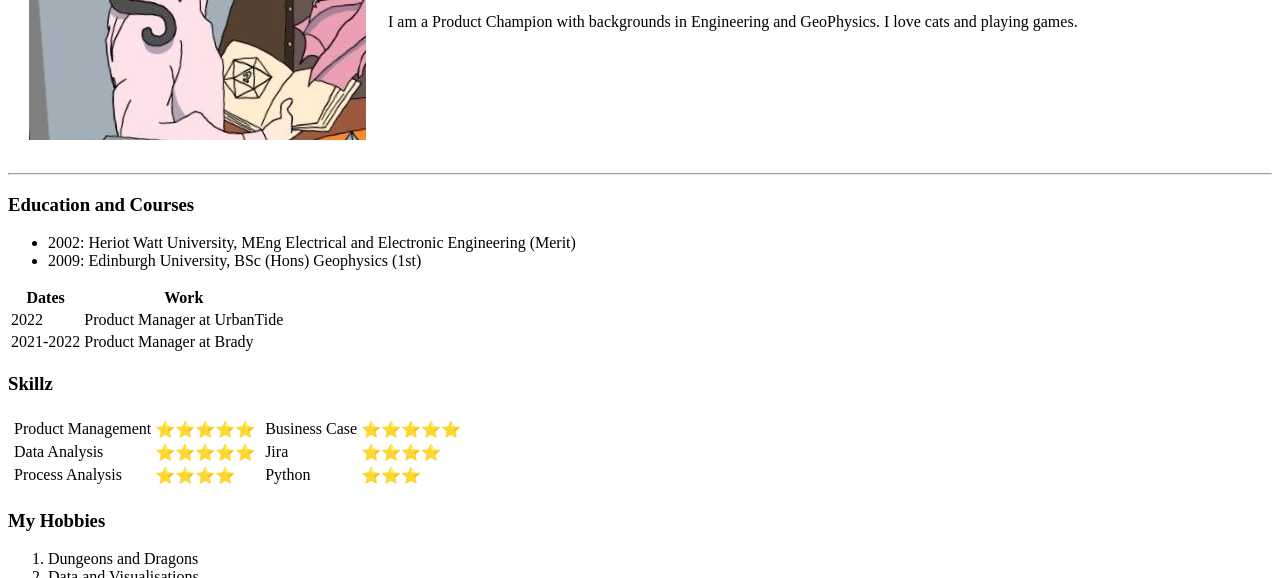
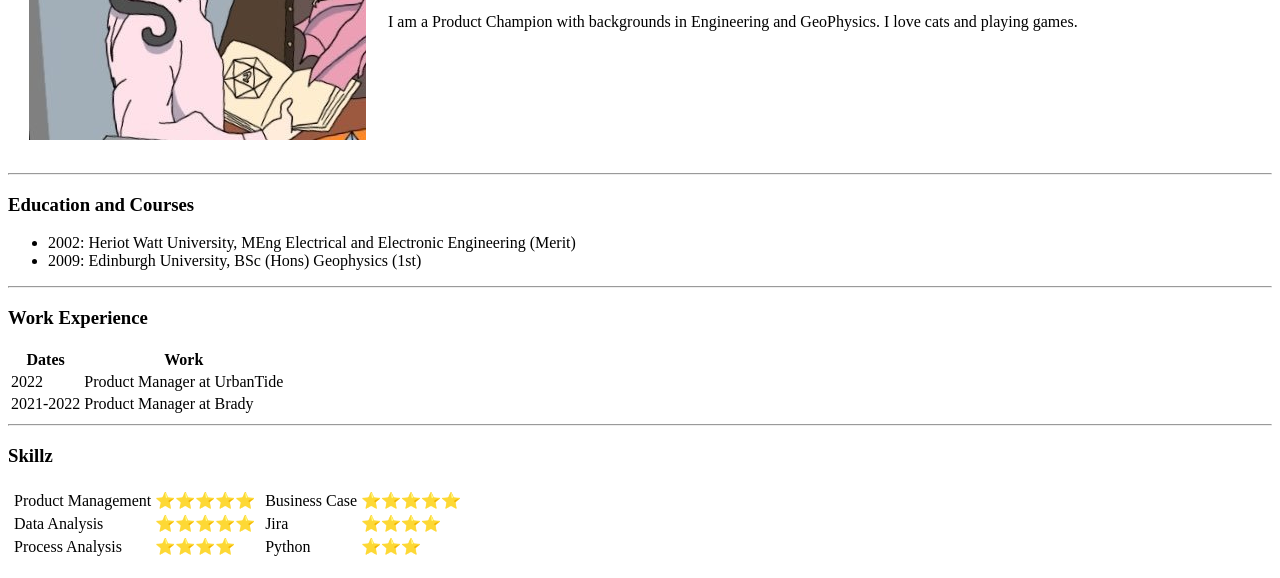
Before and after one commit to hempriggs/cv, a plain HTML site: page index.html in a window 1280 px wide. Shown: the part 226-804 px from the top of the page. Drawn offline with Linux system fonts and the light colour scheme.

Commit message:
Updated with rules

```diff
--- a/index.html
+++ b/index.html
@@ -16,14 +16,14 @@
             </td>
         </tr>
     </table>
-
-
     <hr>
     <h3>Education and Courses</h3>
     <ul>
         <li>2002: Heriot Watt University, MEng Electrical and Electronic Engineering (Merit)</li>
         <li>2009: Edinburgh University, BSc (Hons) Geophysics (1st)</li>
     </ul>
+    <hr>
+    <h3>Work Experience</h3>
     <table>
         <thead>
             <tr>
@@ -45,6 +45,7 @@
 
         </tfoot>
     </table>
+    <hr>
     <h3>Skillz</h3>
     <table>
         <td>
```
